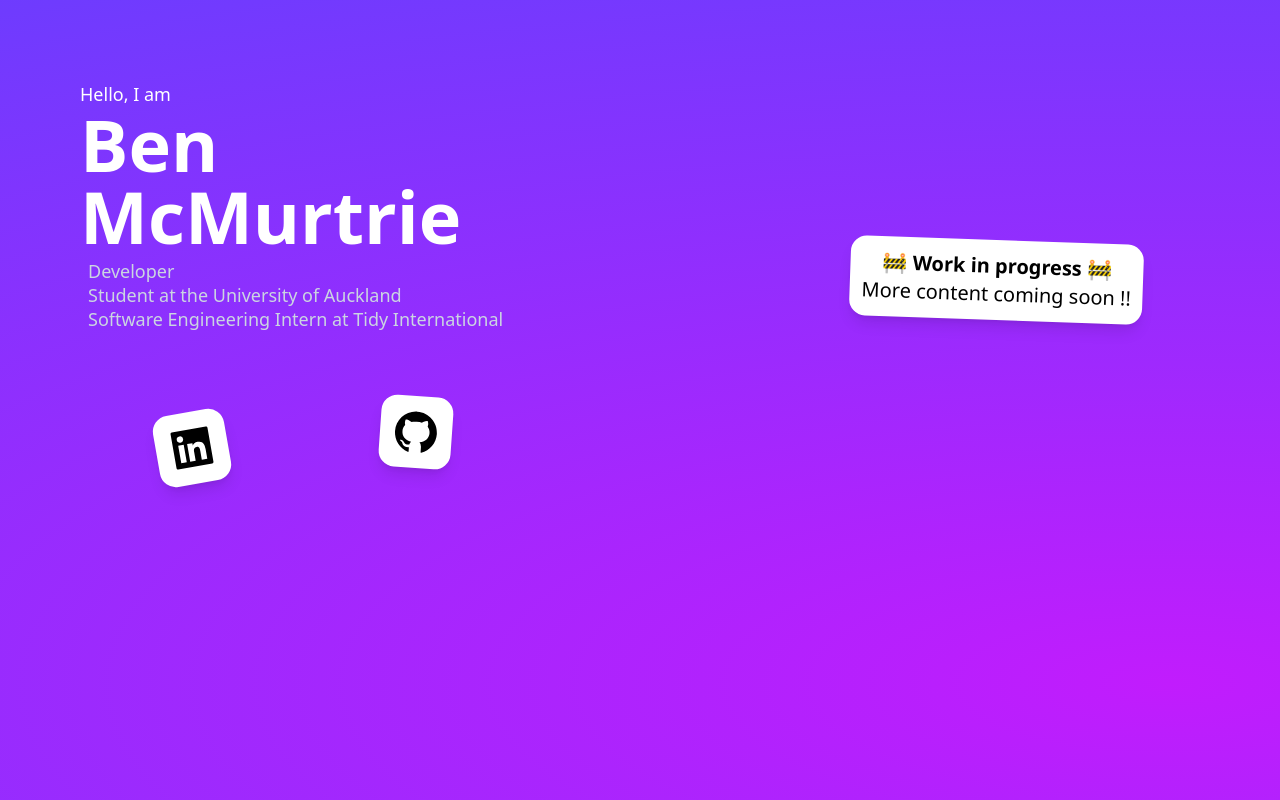
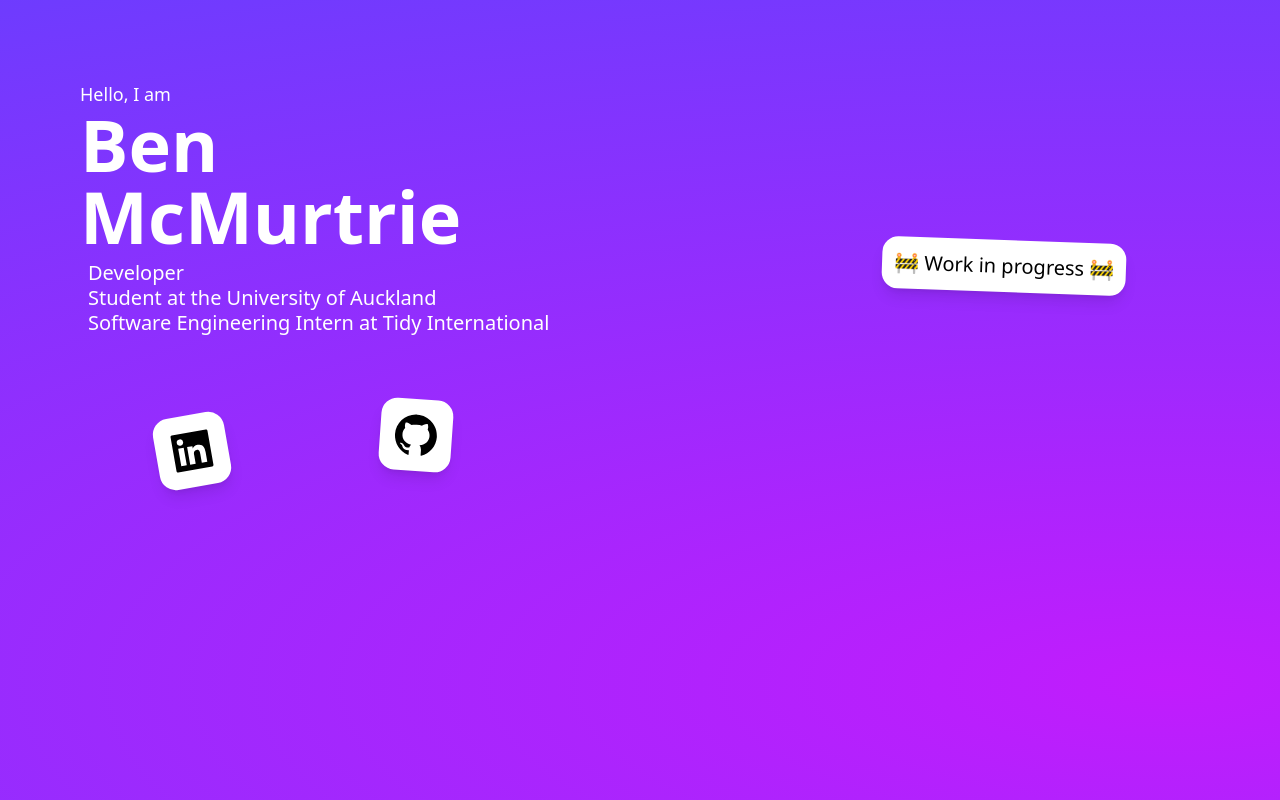
Before and after one commit to ben-732/ben-732.github.io, a React (Create React App) app: page / in a window 1280 px wide. Built offline with nearby package versions, Linux system fonts and the light colour scheme.

Commit message:
Nicer styling on list

```diff
--- a/src/App.tsx
+++ b/src/App.tsx
@@ -47,10 +47,9 @@ function App() {
       </div>
       <div className="flex-grow-[2]" />
       <div className=" mt-40">
-        <Card className="w-full block w-96" rotate={2}>
-          <div className="flex flex-col items-center ">
-            <span className="font-bold text-xl">🚧 Work in progress 🚧</span>
-            <span className="text-xl">More content coming soon !!</span>
+        <Card className="w-full block w-[400px]" rotate={2}>
+          <div className="flex flex-col items-center w-full">
+            <span className="font-medium text-xl">🚧 Work in progress 🚧</span>
           </div>
         </Card>
       </div>
@@ -66,13 +65,7 @@ function GlowText({
   children: React.ReactNode;
   section: string;
 }) {
-  return (
-    <a href={`#${section}`}>
-      <span className="hover:text-white text-slate-300 cursor-pointer text-lg leading-tight">
-        {children}
-      </span>
-    </a>
-  );
+  return <span className=" text-white text-xl leading-tight">{children}</span>;
 }
 
 export default App;
```
